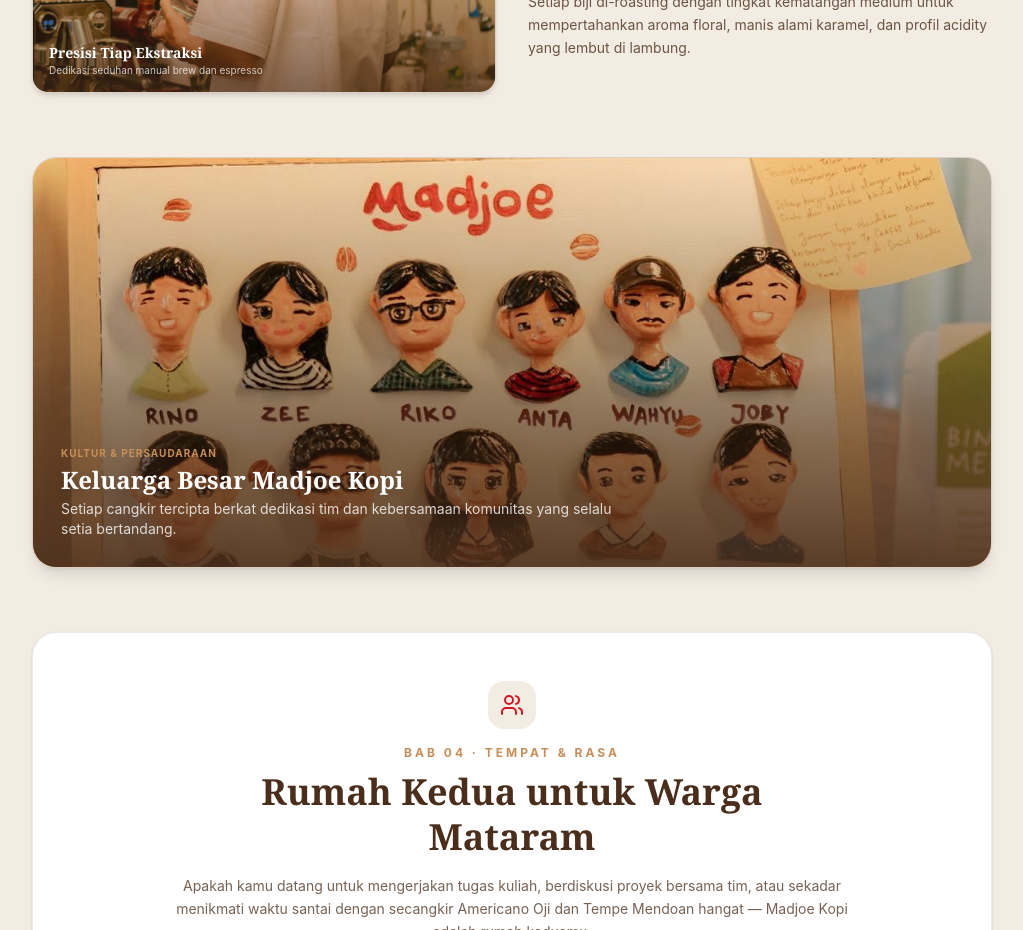
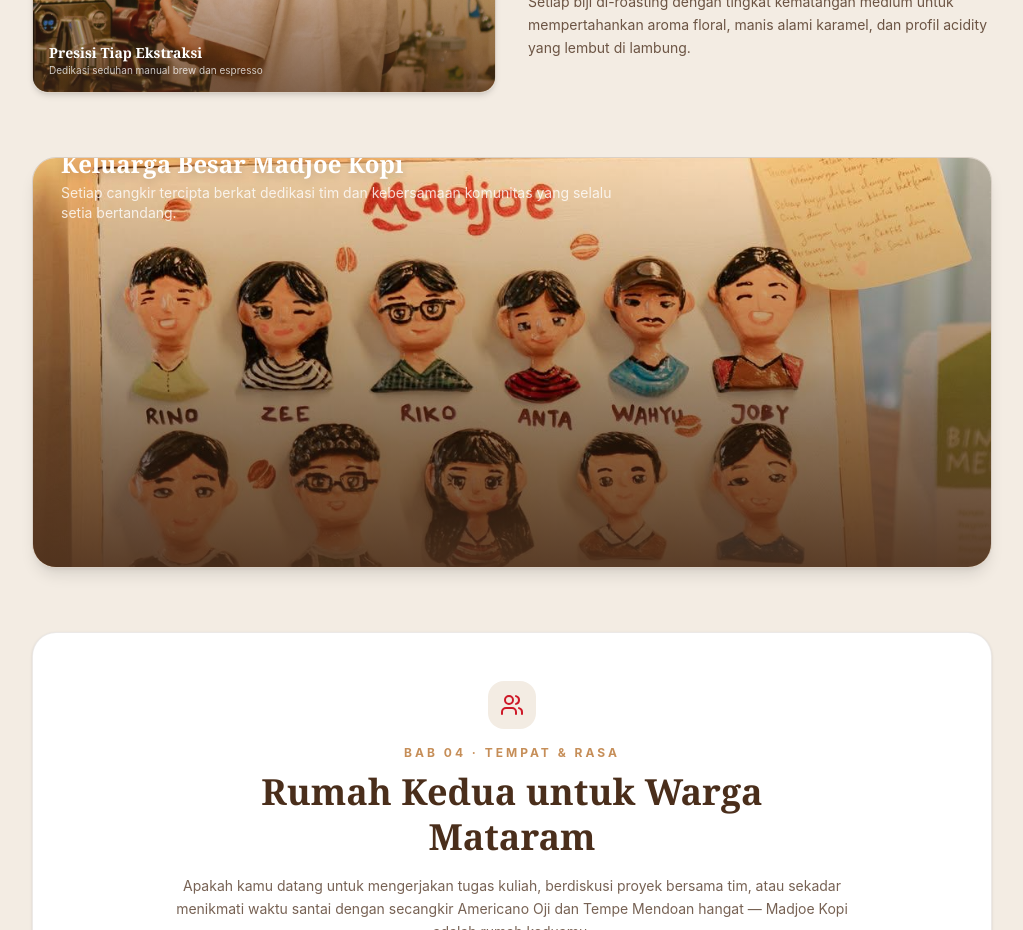
Before and after one commit to ftzarqa/madjoe-kopi, a Next.js app: page /cerita in a window 1280 px wide. Shown: the part 1680-2610 px from the top of the page, without its empty margins (128-1151 px from the left). Built offline with nearby package versions, Linux system fonts and the light colour scheme; no server answers.

Commit message:
Revisi warna teks halaman cerita  bag 2

```diff
--- a/src/app/cerita/page.tsx
+++ b/src/app/cerita/page.tsx
@@ -150,7 +150,7 @@
               className="object-cover transition-transform duration-700 ease-out group-hover:scale-103"
             />
             <div className="absolute inset-0 bg-gradient-to-t from-[#4A2E1B]/90 via-black/30 to-transparent" />
-            <div className="absolute bottom-5 left-5 right-5 sm:bottom-7 sm:left-7 text-white max-w-xl">
+            <div className="absolute bottom-5 left-5 right-5 sm:bottom-7 sm:left-7 text-white max-w-xl relative z-10">
               <span className="text-[10px] uppercase tracking-widest text-[#C68E58] font-bold block mb-1">
                 Kultur &amp; Persaudaraan
               </span>
```
